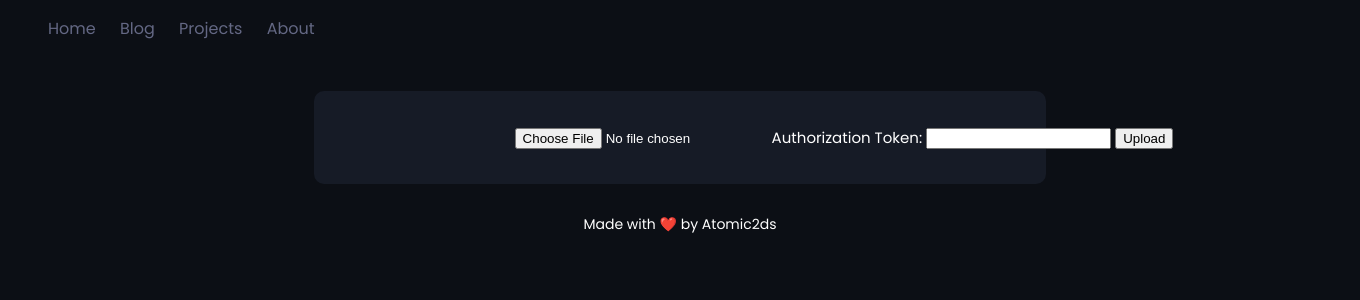
After one commit to Alecks20/Personal-Website, a Flask app: page /upload in a window 1360 px wide. The commit adds this page. Shown: the top 300 px of the page. Run offline with Flask 3, Linux system fonts and the light colour scheme.

Commit message:
Added an upload page replacing the one on the cdn

```diff
--- a/app.py
+++ b/app.py
@@ -39,6 +39,10 @@ def about_redirect():
 @app.route("/")
 def index():
     return render_template("index.html", favicon=FAVICON, navigation=navigation)
+
+@app.route("/upload")
+def upload():
+    return render_template("upload.html", favicon=FAVICON, navigation=navigation)
 
 @app.route("/projects")
 def projects():
--- a/static/index.css
+++ b/static/index.css
@@ -229,3 +229,28 @@ body {
     font-size: 12px;
     line-height: 1.5;
 }
+
+.upload-form {
+    width: 1000px;
+    margin: 5px auto;
+    text-align: center;
+    color: white;
+    font-size: 15px;
+    bottom: 0;
+}
+
+.upload-box {
+    width: 50%;
+    margin: 20px auto;
+    padding: 30px;
+    border-radius: 10px;
+     background-color: #161B26;
+    color: white;
+    text-align: center;
+    justify-content: center;
+    align-items: center;
+    height: calc(100% - 20px);
+    margin-top: 50px;
+    position: relative;
+    text-align: left;
+}
--- /dev/null
+++ b/templates/upload.html
@@ -0,0 +1,30 @@
+<!DOCTYPE html>
+<html lang="en">
+<head>
+    <meta charset="UTF-8">
+    <meta name="viewport" content="width=device-width, initial-scale=1.0">
+    <link rel="stylesheet" href="{{ url_for('static', filename='index.css') }}">
+    <link rel="shortcut icon" href="{{ favicon }}">
+    <link rel="stylesheet" href="https://fonts.googleapis.com/css?family=Poppins">
+    <title>A3D - Upload</title>
+</head>
+<body style="background-color: #0C0F15;"></body>
+<body>
+    {{ navigation | safe }}
+
+    <div class="upload-box">
+        <form action="https://cdn.a3d.pro/gui/upload" method="post" enctype="multipart/form-data" class="upload-form">
+            <input type="file" name="file" id="file">
+            <label for="authorization">Authorization Token:</label>
+            <input type="text" name="authorization" id="authorization">
+            <input type="submit" value="Upload">
+        </form>
+    </div>
+
+
+
+    <div class="footer">
+        <p>Made with ❤️ by Atomic2ds</p>
+    </div>
+</body>
+</html>
```
